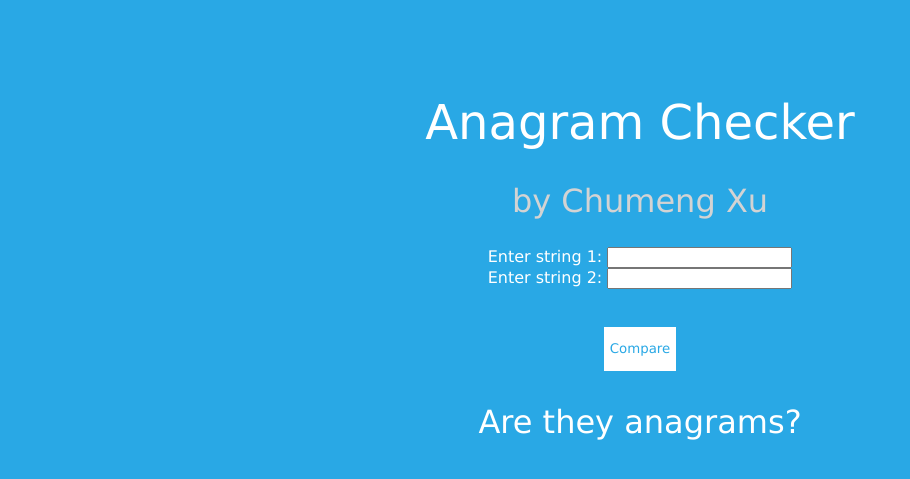
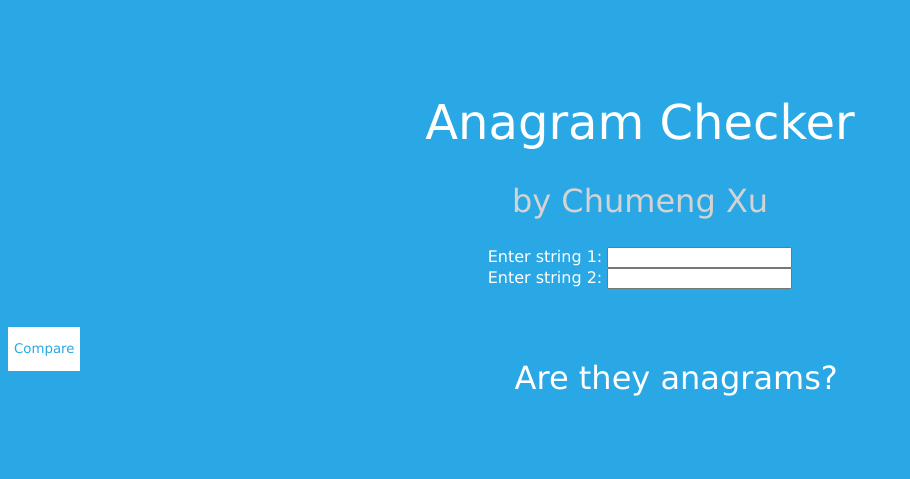
Before and after one commit to AltmerX/anagram-checker, a Flask app: page / in a window 1280 px wide. Shown: the top 479 px of the page, without its empty margins (0-910 px from the left). Run offline with Flask 2, Linux system fonts and the light colour scheme.

Commit message:
Update index.html

```diff
--- a/templates/index.html
+++ b/templates/index.html
@@ -17,7 +17,7 @@
         <input type="text" name="str2" value={{str2}}><br>
     </div>
      <br><br>
-    <div class="button">
+    <div class="button" style="float: left;">
         <button type="submit" style="background-color: white;border: 0;box-shadow:none;border-radius: 0px;">
             <p style="text-align: center;font: 1em Verdana,sans-serif;color: #29A8E5;">Compare</p>
         </button>
```
